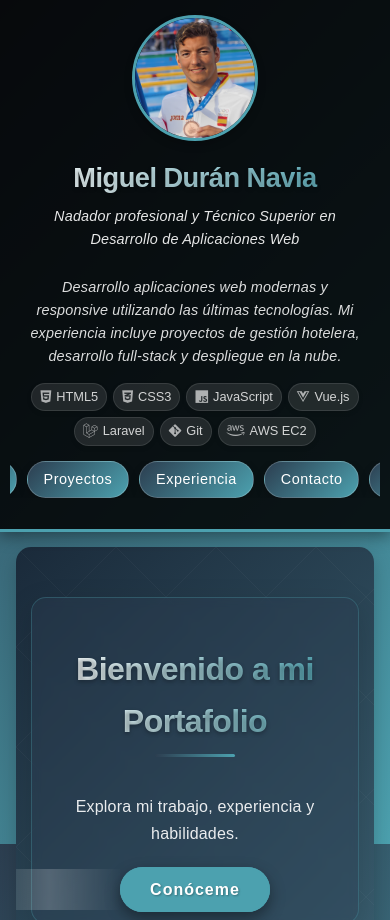
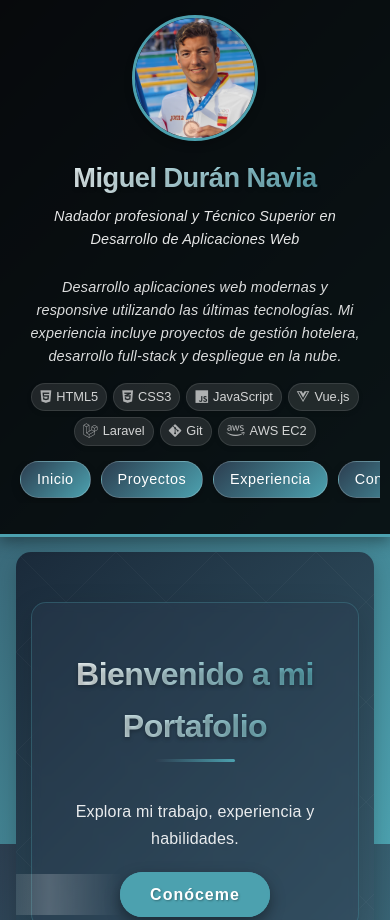
Before and after one commit to miguel-duran1/miguel-duran1.github.io, a plain HTML site: page index.html in a window 390 px wide. Shown: the top 920 px of the page. Drawn offline with Linux system fonts and the light colour scheme.

Commit message:
añado escroll para que en movil se vea bien el inicio,diario etc.

```diff
--- a/style.css
+++ b/style.css
@@ -817,14 +817,26 @@ footer .social-links a:hover {
 
     #main-header nav ul {
         flex-wrap: nowrap;
-        overflow-x: hidden;
-        justify-content: center;
+        overflow-x: auto;
+        justify-content: flex-start;
         gap: 10px;
+        padding-bottom: 5px;
+        -webkit-overflow-scrolling: touch;
+        scrollbar-width: none; /* Firefox */
+        white-space: nowrap;
+        padding-left: 10px;
+        padding-right: 10px;
+    }
+
+    #main-header nav ul::-webkit-scrollbar {
+        display: none; /* Chrome, Safari, Opera */
+    }
+
+    #main-header nav ul li {
+        flex: 0 0 auto;
     }
 
     #main-header nav ul li a {
-        background: linear-gradient(135deg, #2c3e50, #4ca1af);
-        color: white;
         padding: 6px 16px;
         font-size: 0.9rem;
     }
```
